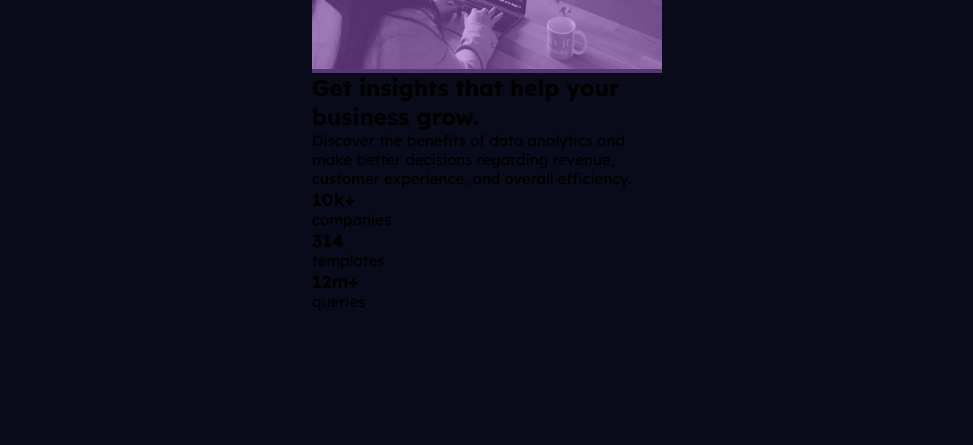
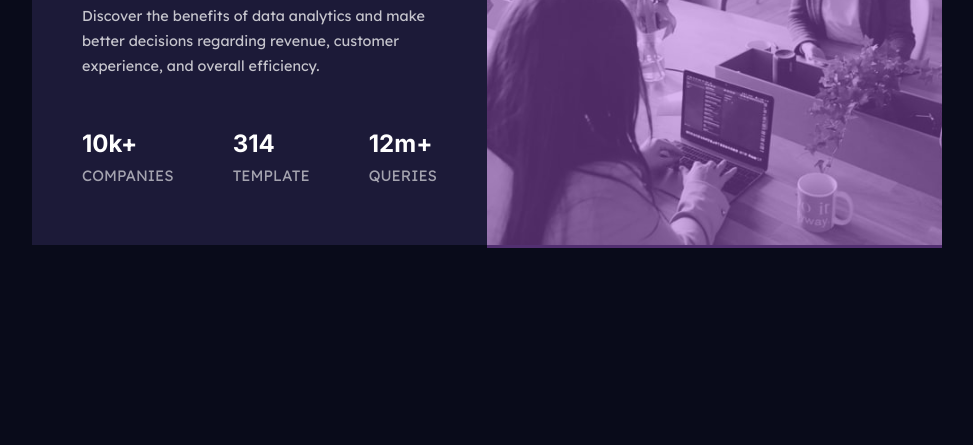
Before and after one commit to duckdoe/stats_preview_card_component, a plain HTML site: page index.html in a window 1280 px wide. Shown: the part 355-800 px from the top of the page, without its empty margins (153-1126 px from the left). Drawn offline with Linux system fonts and the light colour scheme.

Commit message:
Finished Styling

```diff
--- a/index.html
+++ b/index.html
@@ -26,21 +26,23 @@
         <h1>
           Get <span class="purple">insights</span> that help your business grow.
         </h1>
-        <p>
+        <p id="main_para">
           Discover the benefits of data analytics and make better decisions
           regarding revenue, customer experience, and overall efficiency.
         </p>
+        <div id="container">
           <div id="insight_category">
             <h3>10k+</h3>
-          <p>companies</p>
+            <p>COMPANIES</p>
           </div>
           <div id="insight_category">
             <h3>314</h3>
-          <p>templates</p>
+            <p>TEMPLATE</p>
           </div>
           <div id="insight_category">
             <h3>12m+</h3>
-          <p>queries</p>
+            <p>QUERIES</p>
+          </div>
         </div>
       </section>
     </main>
--- a/style.css
+++ b/style.css
@@ -1,4 +1,4 @@
-@import url("https://fonts.googleapis.com/css2?family=Lexend+Deca:wght@100..900&display=swap");
+@import url("https://fonts.googleapis.com/css2?family=Inter:ital,opsz,wght@0,14..32,100..900;1,14..32,100..900&family=Lexend+Deca:wght@100..900&display=swap");
 
 :root {
   /* Primary */
@@ -12,15 +12,15 @@
   --White-stat-headings: hsla(0, 0%, 100%, 0.6);
 }
 
-*{
+* {
   margin: 0;
   padding: 0;
   box-sizing: border-box;
 }
 
-body{
-  font-size: .9375rem;
-  font-family: 'Lexend Deca', sans-serif;
+body {
+  font-size: 0.9375rem;
+  font-family: "Lexend Deca", sans-serif;
   background-color: var(--Navy-950);
   display: flex;
   align-items: center;
@@ -29,24 +29,125 @@ body{
   height: 100vh;
 }
 
-img{
+img {
   width: 100%;
+  border-radius: 10px 10px 0px 0px;
 }
 
-header{
+header {
   position: relative;
 }
 
-#overlay{
+#overlay {
   position: absolute;
   width: 100%;
-  height: 100%;
+  height: calc(100% - 4px);
   background-color: var(--Purple-500);
   top: 0;
   left: 0;
-  opacity: .5
+  opacity: 0.45;
 }
 
-main{
+main {
   width: 350px;
+  display: grid;
+  grid-template-columns: 1fr;
+  grid-template-areas:
+    "header"
+    "insights";
+  margin-top: 300px;
 }
+
+#insights {
+  padding: 30px;
+  text-align: center;
+  background-color: var(--Blue-950);
+  margin-top: -4px;
+  border-radius: 0px 0px 10px 10px;
+  margin-bottom: 30px;
+}
+
+#insights h1 {
+  font-family: "inter", sans-serif;
+  font-size: 2rem;
+  color: var(--White-main-heading-stats);
+  font-weight: 700;
+}
+
+.purple {
+  color: var(--Purple-500);
+}
+
+#insights #main_para {
+  line-height: 25px;
+  font-weight: 400;
+  font-size: 1.03rem;
+  margin-top: 20px;
+  color: var(--White-main-paragraph);
+  margin-bottom: 20px;
+}
+
+#insight_category {
+  margin-top: 30px;
+}
+
+#insight_category h3 {
+  font-size: 1.5rem;
+  color: var(--White-main-heading-stats);
+  font-family: "inter", sans-serif;
+  margin-bottom: 8px;
+  font-weight: 700;
+}
+
+#insight_category p {
+  font-weight: 400;
+  color: var(--White-stat-headings);
+}
+
+@media (width > 1024px) {
+  main {
+    grid-template-columns: 1fr 1fr;
+    grid-template-areas: "insights header";
+    width: 910px;
+    height: 400px;
+    margin: 0;
+  }
+  header {
+    grid-area: header;
+    align-self: center;
+    justify-self: end;
+    height: 100%;
+    display: flex;
+    align-items: stretch;
+  }
+  img {
+    border-radius: 0px;
+  }
+
+  #container {
+    display: flex;
+    align-items: center;
+    justify-content: space-between;
+  }
+  #insights {
+    text-align: left;
+    padding: 50px;
+    grid-area: insights;
+    height: 100%;
+    display: flex;
+    flex-direction: column;
+    justify-content: center;
+    margin: 0;
+    border-radius: 0px;
+  }
+  #insights #main_para {
+    font-size: 0.9rem;
+  }
+  #overlay{
+    height: calc(100% + 3px);
+  }
+  header img {
+    height: 100%;
+    object-fit: cover;
+  }
+}
```
Lines whose indentation alone changed are shown as unchanged.
